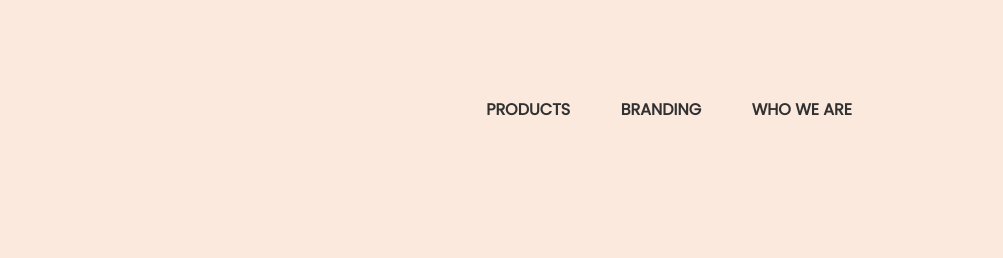
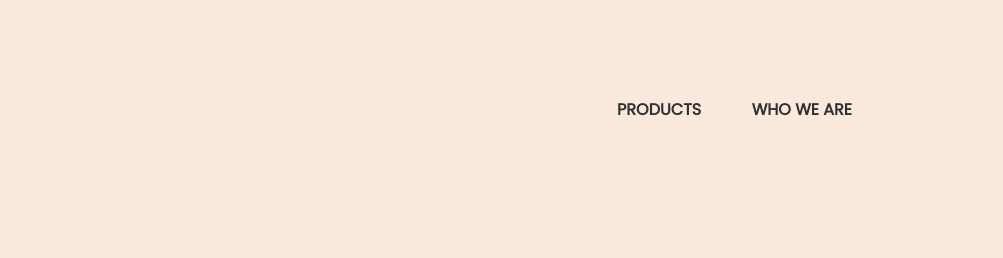
Before and after one commit to sargun04/project-2_IAT339, a plain HTML site: page about.html in a window 1280 px wide. Shown: the top 258 px of the page, 277-1280 px from the left. Drawn offline with Linux system fonts and the light colour scheme.

Commit message:
branding removed from navbar

```diff
--- a/about.html
+++ b/about.html
@@ -23,7 +23,6 @@
                 <nav class="navbar">
                     <ul>
                         <li><a href="products.html">Products</a></li>
-                        <li><a href="branding.html">Branding</a></li>
                         <li><a href="about.html">Who we are</a></li>
                     </ul>
                 </nav>
```
